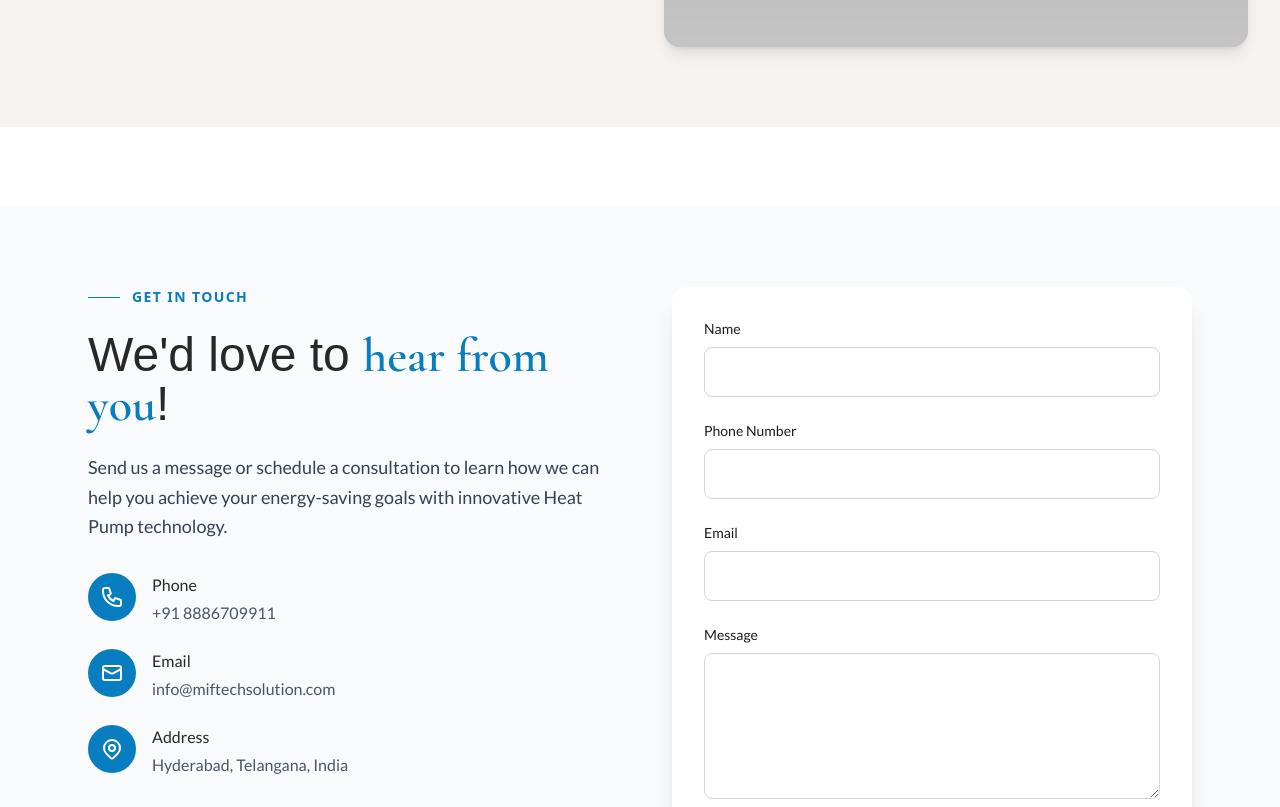
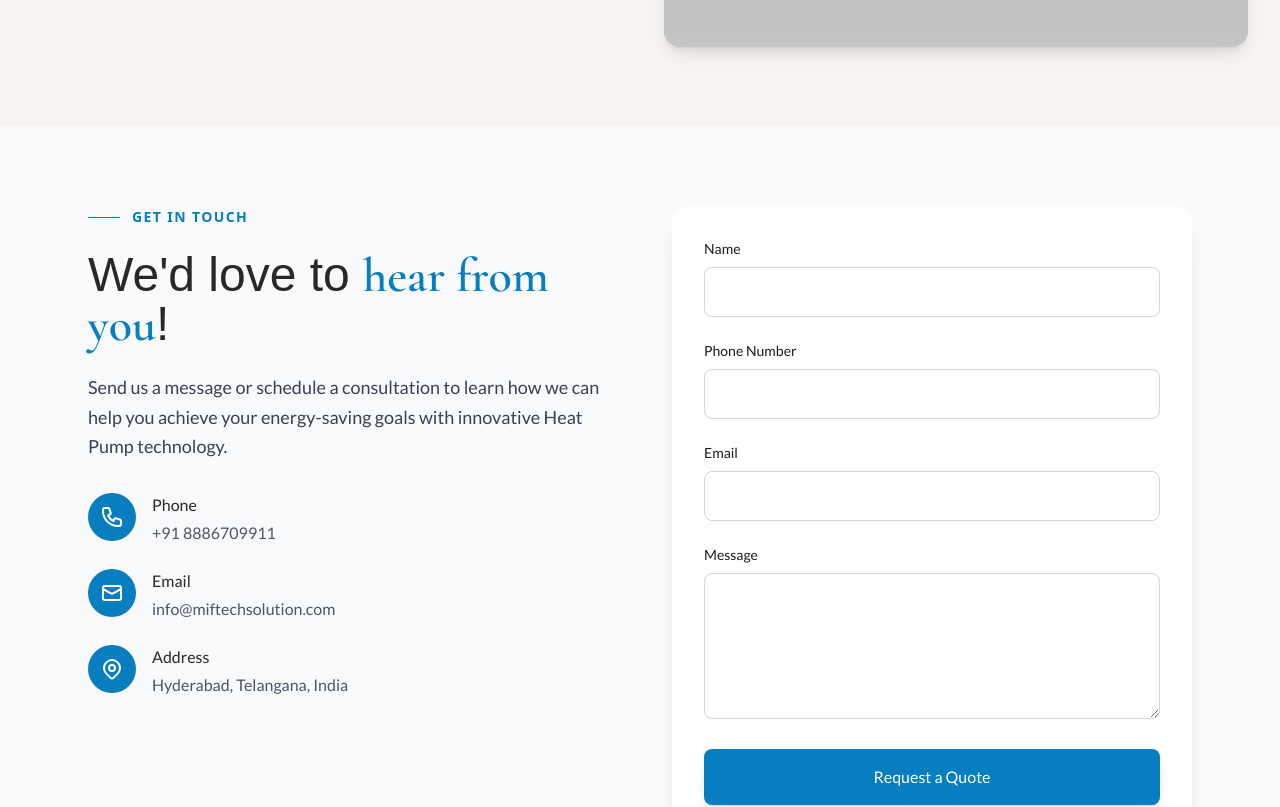
Before and after one commit to scaleoxperts/MiftechSolutions, a Next.js app: page /contact in a window 1280 px wide. Shown: the part 900-1707 px from the top of the page. Built offline with nearby package versions, Linux system fonts and the light colour scheme; grey boxes are pictures that could not be loaded; a web font is replaced by a local one.

Commit message:
add: contact form on each page

```diff
--- a/app/contact/page.tsx
+++ b/app/contact/page.tsx
@@ -1,6 +1,5 @@
 "use client";
 
-import ContactUs from "@/components/sections/ContactUs";
 import { motion } from "motion/react";
 import { Cormorant_Garamond, Gotu, Lato } from "next/font/google";
 
@@ -104,12 +103,6 @@ export default function ContactPage() {
           </motion.div>
         </div>
       </section>
-
-
-      {/* Contact Form Section */}
-      <section className="py-20 bg-[var(--white)]">
-        <ContactUs currentRoute={"/contact"} />
-      </section>
     </main>
   );
 }
--- a/app/layout.tsx
+++ b/app/layout.tsx
@@ -1,11 +1,11 @@
+import Footer from "@/components/common/Footer";
+import Header from "@/components/common/Navbar";
+import ContactUs from "@/components/sections/ContactUs";
+import { GoogleTagManager } from "@/components/ui/GoogleTagManager";
+import StickyContactButtons from "@/components/ui/StickyButtons";
 import type { Metadata } from "next";
-import { poppins, playfairDisplay } from "./fonts";
+import { playfairDisplay, poppins } from "./fonts";
 import "./globals.css";
-import Header from "@/components/common/Navbar";
-import Footer from "@/components/common/Footer";
-import Script from "next/script";
-import StickyContactButtons from "@/components/ui/StickyButtons";
-import { GoogleTagManager } from "@/components/ui/GoogleTagManager";
 
 export const metadata: Metadata = {
   title: "MifTech Solution",
@@ -23,6 +23,7 @@ export default function RootLayout({
       <body
         className={`${poppins.variable} ${playfairDisplay.variable} font-poppins`}
       >
+
         <GoogleTagManager />
 
         <Header />
@@ -31,6 +32,8 @@ export default function RootLayout({
 
         <StickyContactButtons />
 
+
+        <ContactUs currentRoute={"/contact"} />
         <Footer />
       </body>
     </html>
--- a/app/page.tsx
+++ b/app/page.tsx
@@ -1,5 +1,4 @@
 import AboutIntro from "@/components/sections/AboutIntro";
-import ContactUs from "@/components/sections/ContactUs";
 import Faq from "@/components/sections/Faq";
 import HeroSlider from "@/components/sections/HeroSlider";
 import ProductShowcase from "@/components/sections/ProductShowcase";
@@ -19,7 +18,6 @@ export default function HomePage() {
         <Stats />
         <Faq />
         <Testimonials />
-        <ContactUs currentRoute={"/home"} />
       </SmoothScrollWrapper>
     </>
   );
```
